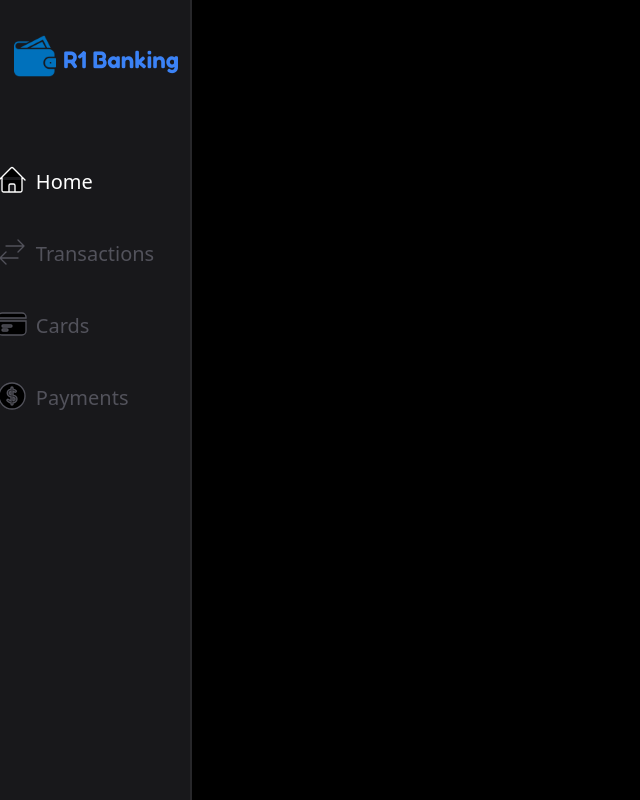
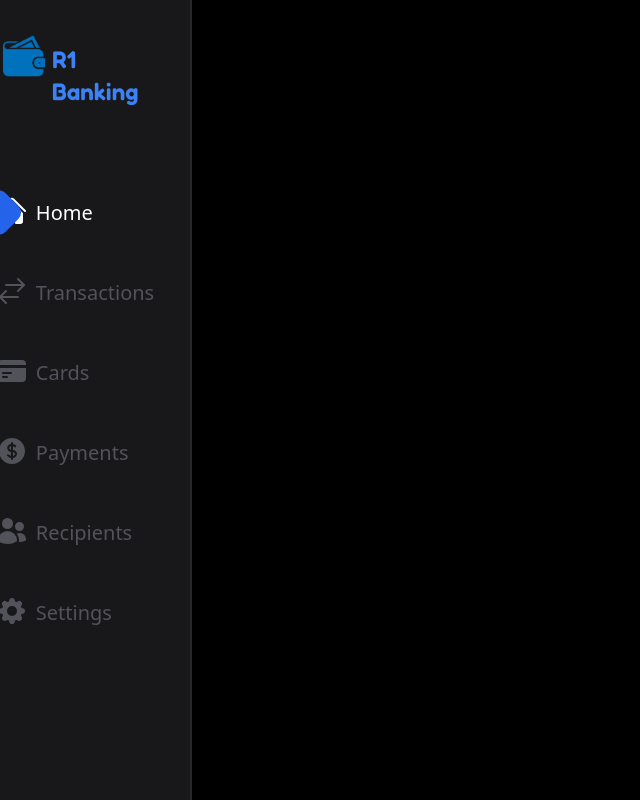
Before and after one commit to Ricardo354/banking_app, a React (Vite) app in the folder frontend/: page / in a window 1280 px wide. Shown: the whole page, without its empty margins (0-640 px from the left). Built offline with nearby package versions, Linux system fonts and the light colour scheme.

Commit message:
Adicionando flechazinha q aparece qnd vc seleciona uma pagina

```diff
--- a/frontend/src/components/Icons.jsx
+++ b/frontend/src/components/Icons.jsx
@@ -1,11 +1,13 @@
+
+
 export const HomeIcon = (props) => (
     <svg xmlns="http://www.w3.org/2000/svg"
         viewBox="0 0 24 24"
         className={`${props.className}`}>
-        <path strokeLinecap="round" strokeLinejoin="round" d="m2.25 12 8.954-8.955c.44-.439 1.152-.439 1.591 0L21.75 12M4.5 9.75v10.125c0 .621.504 1.125 1.125 1.125H9.75v-4.875c0-.621.504-1.125 1.125-1.125h2.25c.621 0 1.125.504 1.125 1.125V21h4.125c.621 0 1.125-.504 1.125-1.125V9.75M8.25 21h8.25" />
+        <path d="M11.47 3.841a.75.75 0 0 1 1.06 0l8.69 8.69a.75.75 0 1 0 1.06-1.061l-8.689-8.69a2.25 2.25 0 0 0-3.182 0l-8.69 8.69a.75.75 0 1 0 1.061 1.06l8.69-8.689Z" />
+        <path d="m12 5.432 8.159 8.159c.03.03.06.058.091.086v6.198c0 1.035-.84 1.875-1.875 1.875H15a.75.75 0 0 1-.75-.75v-4.5a.75.75 0 0 0-.75-.75h-3a.75.75 0 0 0-.75.75V21a.75.75 0 0 1-.75.75H5.625a1.875 1.875 0 0 1-1.875-1.875v-6.198a2.29 2.29 0 0 0 .091-.086L12 5.432Z" />
     </svg>
 );
-
 
 
 export const TransactionIcon = (props) => (
@@ -13,8 +15,9 @@ export const TransactionIcon = (props) => (
     <svg xmlns="http://www.w3.org/2000/svg"
         viewBox="0 0 24 24"
         className={`${props.className}`}>
-        <path strokeLinecap="round" strokeLinejoin="round" d="M7.5 21 3 16.5m0 0L7.5 12M3 16.5h13.5m0-13.5L21 7.5m0 0L16.5 12M21 7.5H7.5" />
+        <path fillRule="evenodd" d="M15.97 2.47a.75.75 0 0 1 1.06 0l4.5 4.5a.75.75 0 0 1 0 1.06l-4.5 4.5a.75.75 0 1 1-1.06-1.06l3.22-3.22H7.5a.75.75 0 0 1 0-1.5h11.69l-3.22-3.22a.75.75 0 0 1 0-1.06Zm-7.94 9a.75.75 0 0 1 0 1.06l-3.22 3.22H16.5a.75.75 0 0 1 0 1.5H4.81l3.22 3.22a.75.75 0 1 1-1.06 1.06l-4.5-4.5a.75.75 0 0 1 0-1.06l4.5-4.5a.75.75 0 0 1 1.06 0Z" clipRule="evenodd" />
     </svg>
+
 
 );
 
@@ -37,3 +40,19 @@ export const paymentsIcon = (props) => (
     </svg>
 
 );
+
+export const recipientIcon = (props) => (
+    <svg xmlns="http://www.w3.org/2000/svg"
+        viewBox="0 0 24 24"
+        className={`${props.className}`}>
+        <path d="M4.5 6.375a4.125 4.125 0 1 1 8.25 0 4.125 4.125 0 0 1-8.25 0ZM14.25 8.625a3.375 3.375 0 1 1 6.75 0 3.375 3.375 0 0 1-6.75 0ZM1.5 19.125a7.125 7.125 0 0 1 14.25 0v.003l-.001.119a.75.75 0 0 1-.363.63 13.067 13.067 0 0 1-6.761 1.873c-2.472 0-4.786-.684-6.76-1.873a.75.75 0 0 1-.364-.63l-.001-.122ZM17.25 19.128l-.001.144a2.25 2.25 0 0 1-.233.96 10.088 10.088 0 0 0 5.06-1.01.75.75 0 0 0 .42-.643 4.875 4.875 0 0 0-6.957-4.611 8.586 8.586 0 0 1 1.71 5.157v.003Z" />
+    </svg>
+);
+
+export const settingsIcon = (props) => (
+    <svg xmlns="http://www.w3.org/2000/svg" viewBox="0 0 24 24"
+    className={`${props.className}`}>
+        <path fillRule="evenodd" d="M11.828 2.25c-.916 0-1.699.663-1.85 1.567l-.091.549a.798.798 0 0 1-.517.608 7.45 7.45 0 0 0-.478.198.798.798 0 0 1-.796-.064l-.453-.324a1.875 1.875 0 0 0-2.416.2l-.243.243a1.875 1.875 0 0 0-.2 2.416l.324.453a.798.798 0 0 1 .064.796 7.448 7.448 0 0 0-.198.478.798.798 0 0 1-.608.517l-.55.092a1.875 1.875 0 0 0-1.566 1.849v.344c0 .916.663 1.699 1.567 1.85l.549.091c.281.047.508.25.608.517.06.162.127.321.198.478a.798.798 0 0 1-.064.796l-.324.453a1.875 1.875 0 0 0 .2 2.416l.243.243c.648.648 1.67.733 2.416.2l.453-.324a.798.798 0 0 1 .796-.064c.157.071.316.137.478.198.267.1.47.327.517.608l.092.55c.15.903.932 1.566 1.849 1.566h.344c.916 0 1.699-.663 1.85-1.567l.091-.549a.798.798 0 0 1 .517-.608 7.52 7.52 0 0 0 .478-.198.798.798 0 0 1 .796.064l.453.324a1.875 1.875 0 0 0 2.416-.2l.243-.243c.648-.648.733-1.67.2-2.416l-.324-.453a.798.798 0 0 1-.064-.796c.071-.157.137-.316.198-.478.1-.267.327-.47.608-.517l.55-.091a1.875 1.875 0 0 0 1.566-1.85v-.344c0-.916-.663-1.699-1.567-1.85l-.549-.091a.798.798 0 0 1-.608-.517 7.507 7.507 0 0 0-.198-.478.798.798 0 0 1 .064-.796l.324-.453a1.875 1.875 0 0 0-.2-2.416l-.243-.243a1.875 1.875 0 0 0-2.416-.2l-.453.324a.798.798 0 0 1-.796.064 7.462 7.462 0 0 0-.478-.198.798.798 0 0 1-.517-.608l-.091-.55a1.875 1.875 0 0 0-1.85-1.566h-.344ZM12 15.75a3.75 3.75 0 1 0 0-7.5 3.75 3.75 0 0 0 0 7.5Z" clipRule="evenodd" />
+    </svg>
+
+);
--- a/frontend/src/components/Navbar.jsx
+++ b/frontend/src/components/Navbar.jsx
@@ -1,6 +1,6 @@
 import { useState } from "react";
 import walletIcon from "../assets/wallet.png";
-import { HomeIcon, TransactionIcon, creditCardIcon, paymentsIcon} from "./Icons";
+import { HomeIcon, TransactionIcon, creditCardIcon, paymentsIcon, recipientIcon, settingsIcon } from "./Icons";
 
 // ajeitar o ngç do stroke dinamismo
 
@@ -8,8 +8,10 @@ const menuItems = [
 
     { Nome: "Home", Icon: HomeIcon },
     { Nome: "Transactions", Icon: TransactionIcon },
-    { Nome: "Cards" , Icon: creditCardIcon},
-    { Nome:  "Payments", Icon: paymentsIcon}
+    { Nome: "Cards", Icon: creditCardIcon },
+    { Nome: "Payments", Icon: paymentsIcon },
+    { Nome: "Recipients", Icon: recipientIcon },
+    { Nome: "Settings", Icon: settingsIcon }
 ]
 
 const Navbar = () => {
@@ -19,28 +21,33 @@ const Navbar = () => {
     return (
         <>
             <div className="flex flex-col items-center bg-zinc-900 min-h-screen max-w-[15%] gap-x-3 border-r-2 border-zinc-800">
-                <div className="mt-3 gap-x-1 flex flex-row">
+                <div className="mt-3 gap-x-1 flex flex-row mr-6">
                     <img src={walletIcon} alt="wallet_icon" className="w-12 h-12 my-5" />
                     <h1 className="py-[19%] text-blue-500 font-fredoka text-2xl">
                         R1 Banking
                     </h1>
                 </div>
+                <div className="gap-y-6 flex flex-col mt-[23%]">
+                    {menuItems.map((item) => (
+                        <>
+                            <div className="flex flex-row cursor-pointer flex mr-20 ml-10">
+                                <item.Icon className={`w-8 h-14 ${selected === item.Nome ? "fill-white" : "fill-zinc-600"}`} />
+                                <h1 className={`ml-2 mt-4 text-xl ${selected === item.Nome ? "text-white" : "text-zinc-600"}`} onClick={() => setSelected(item.Nome)}>
+                                    {item.Nome}
+                                </h1>
+                                {selected === item.Nome && (
+                                    <svg className="left-0 absolute -translate-x-[55%] fill-blue-600" viewBox="0 40 60 50" width={55} height={55}>
+                                        <rect rx="10" ry="10" x="50" y="5" width="40" height="40" transform="rotate(45)" />
+                                    </svg>
+                                )}
 
-                <div className="gap-y-4 flex flex-col mt-[23%]">
-                    {menuItems.map((item) => (
-                        <div className="cursor-pointer flex mr-20 ml-10">
-                            <item.Icon className={`w-8 h-14 stroke-[1.5]${selected === item.Nome ? "fill-white stroke-white" : "fill-zinc-600 stroke-zinc-600 "}`} />
-                            <h1 className={`ml-2 mt-4 text-xl ${selected === item.Nome ? "text-white" : "text-zinc-600"}`} onClick={() => setSelected(item.Nome)}>
-                                {item.Nome}
-                            </h1>
-                        </div>
+                            </div>
+                        </>
                     ))}
-
+                    <div>
+                    </div>
                 </div>
-
             </div>
-
-
         </>
     )
 }
```
